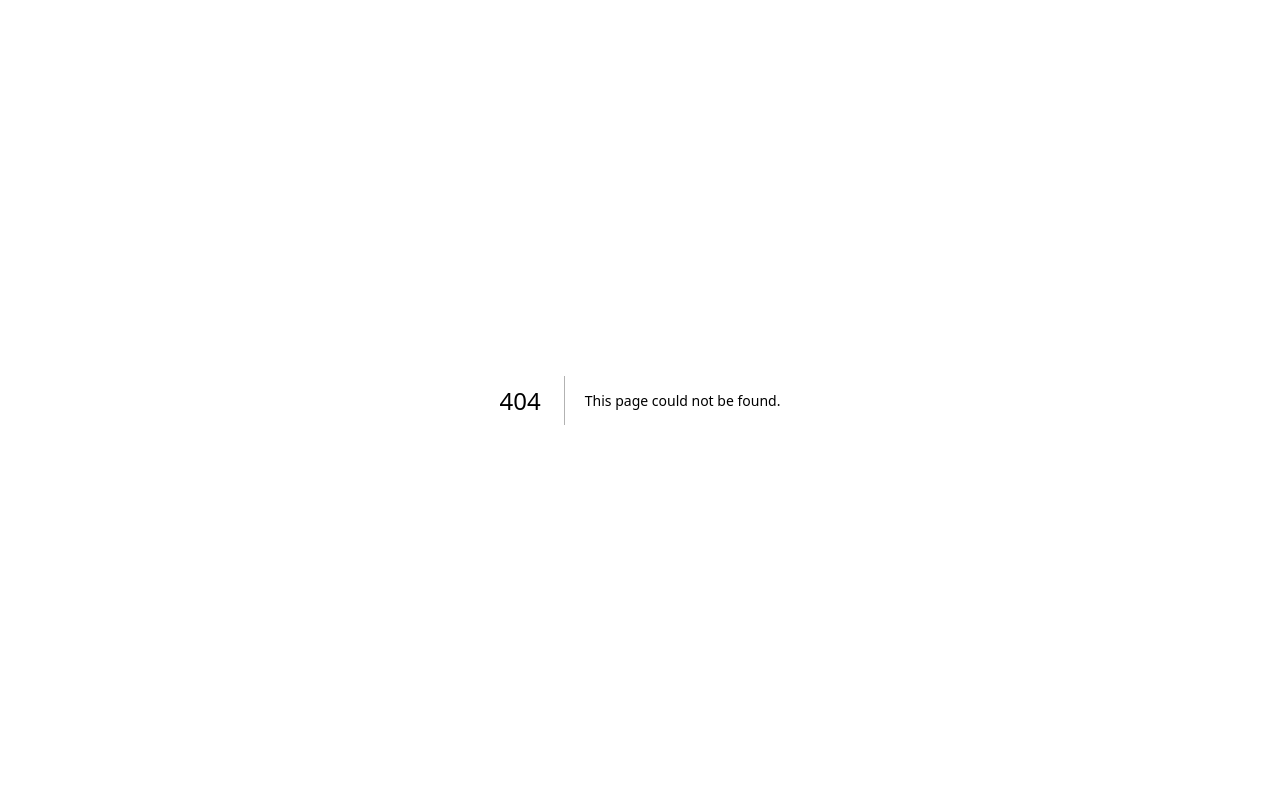
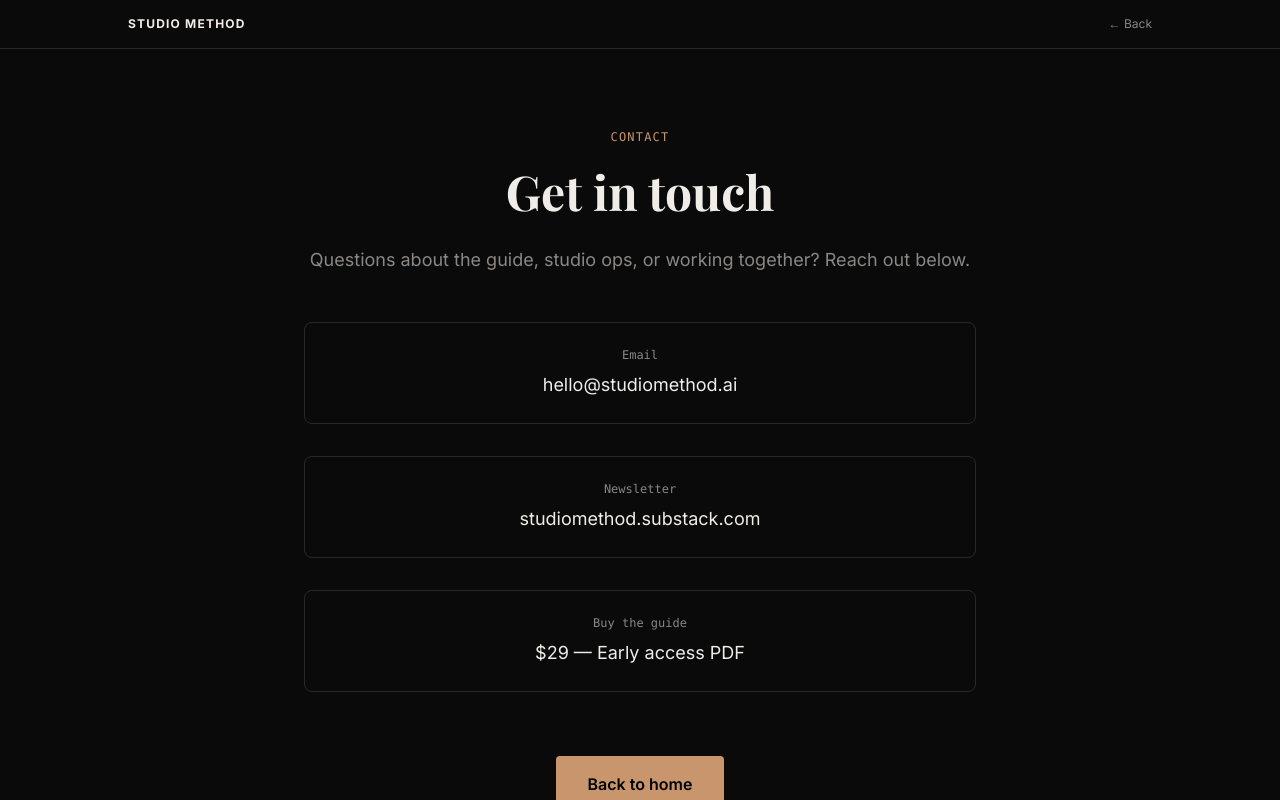
Before and after one commit to chrisabad/studio-method, a Next.js app: page /contact in a window 1280 px wide. Before the commit this address had no page. Shown: the top 800 px of the page. Built offline with nearby package versions, Linux system fonts and the light colour scheme.

Commit message:
Add /contact page — destination for /apply redirect (STU-333)

```diff
--- /dev/null
+++ b/app/contact/page.tsx
@@ -0,0 +1,84 @@
+'use client';
+
+import Link from 'next/link';
+
+export default function ContactPage() {
+  return (
+    <div className="min-h-screen bg-[#0a0a0a] text-[#f0ede8]">
+      {/* Nav */}
+      <nav className="border-b border-[#2a2826] px-6 py-4">
+        <div className="max-w-5xl mx-auto flex justify-between items-center">
+          <Link href="/" className="text-xs font-bold tracking-widest uppercase text-[#f0ede8] no-underline hover:text-[#c8956c] transition-colors">
+            Studio Method
+          </Link>
+          <Link href="/" className="text-xs text-[#8a8784] hover:text-[#f0ede8] transition-colors">
+            ← Back
+          </Link>
+        </div>
+      </nav>
+
+      {/* Contact */}
+      <section className="py-20 px-6">
+        <div className="max-w-2xl mx-auto text-center">
+          <p className="font-mono text-xs tracking-widest uppercase text-[#c8956c] mb-4">
+            Contact
+          </p>
+          <h1 className="font-serif text-4xl md:text-5xl font-bold mb-6 leading-tight">
+            Get in touch
+          </h1>
+          <p className="text-lg text-[#8a8784] mb-12 leading-relaxed">
+            Questions about the guide, studio ops, or working together? Reach out below.
+          </p>
+
+          <div className="space-y-8">
+            <div className="border border-[#2a2826] rounded-lg p-6 hover:border-[#c8956c] transition-all">
+              <p className="font-mono text-xs text-[#8a8784] mb-2">Email</p>
+              <a
+                href="mailto:hello@studiomethod.ai"
+                className="text-lg text-[#f0ede8] hover:text-[#c8956c] transition-colors"
+              >
+                hello@studiomethod.ai
+              </a>
+            </div>
+
+            <div className="border border-[#2a2826] rounded-lg p-6 hover:border-[#c8956c] transition-all">
+              <p className="font-mono text-xs text-[#8a8784] mb-2">Newsletter</p>
+              <a
+                href="https://studiomethod.substack.com"
+                target="_blank"
+                rel="noopener noreferrer"
+                className="text-lg text-[#f0ede8] hover:text-[#c8956c] transition-colors"
+              >
+                studiomethod.substack.com
+              </a>
+            </div>
+
+            <div className="border border-[#2a2826] rounded-lg p-6 hover:border-[#c8956c] transition-all">
+              <p className="font-mono text-xs text-[#8a8784] mb-2">Buy the guide</p>
+              <a
+                href="https://fontreplacer.lemonsqueezy.com/checkout/buy/bb10029b-e561-45b0-b384-cc753c7acda1"
+                className="text-lg text-[#f0ede8] hover:text-[#c8956c] transition-colors"
+              >
+                $29 — Early access PDF
+              </a>
+            </div>
+          </div>
+
+          <div className="mt-16">
+            <a
+              href="/"
+              className="inline-block px-8 py-4 bg-[#c8956c] text-black font-semibold rounded hover:bg-[#d9a47a] transition-colors text-base"
+            >
+              Back to home
+            </a>
+          </div>
+        </div>
+      </section>
+
+      {/* Footer */}
+      <footer className="py-12 px-6 text-center text-xs text-[#4a4745] border-t border-[#2a2826]">
+        <p>Studio Method · 2026 · A Kaleidoscope Studio project</p>
+      </footer>
+    </div>
+  );
+}
```
